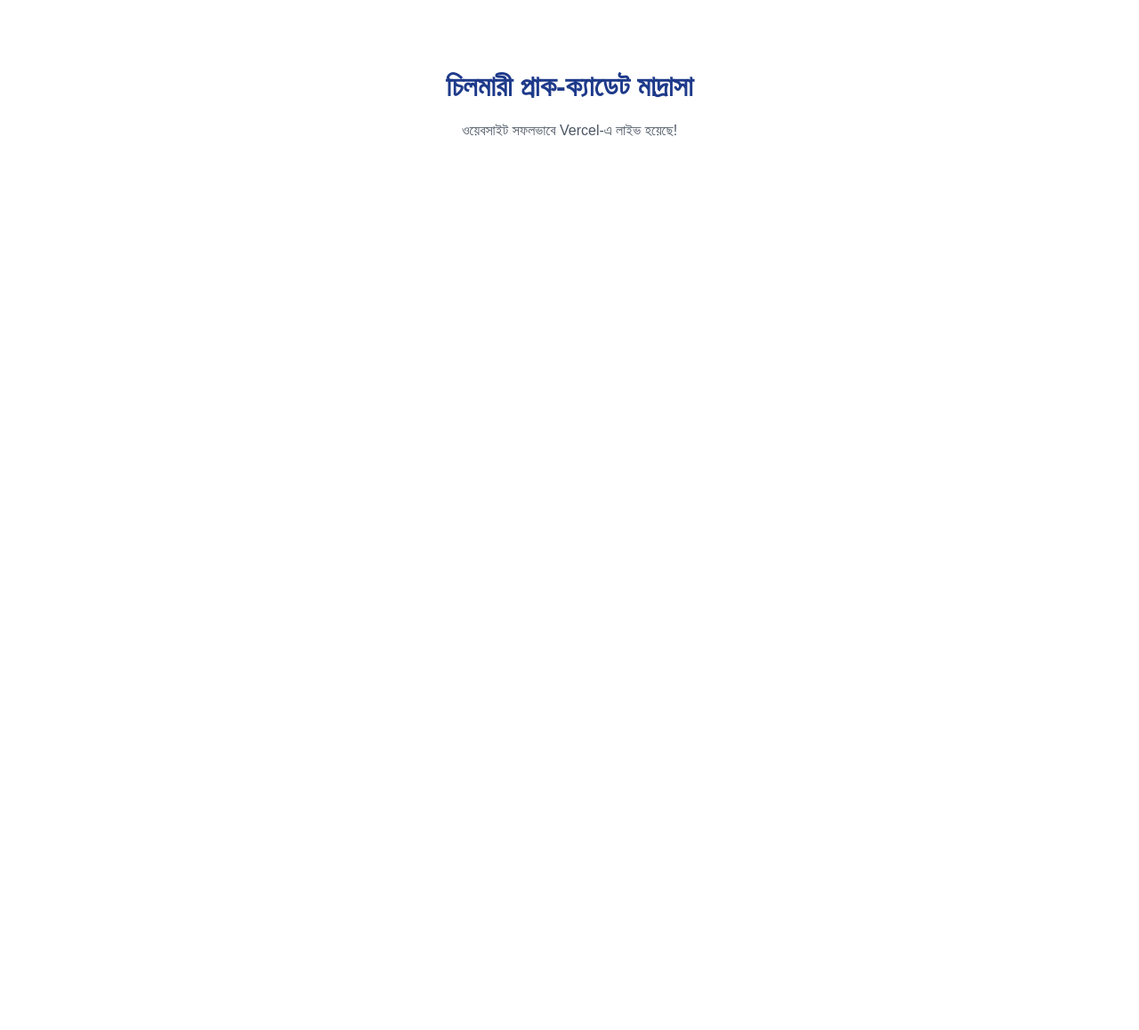
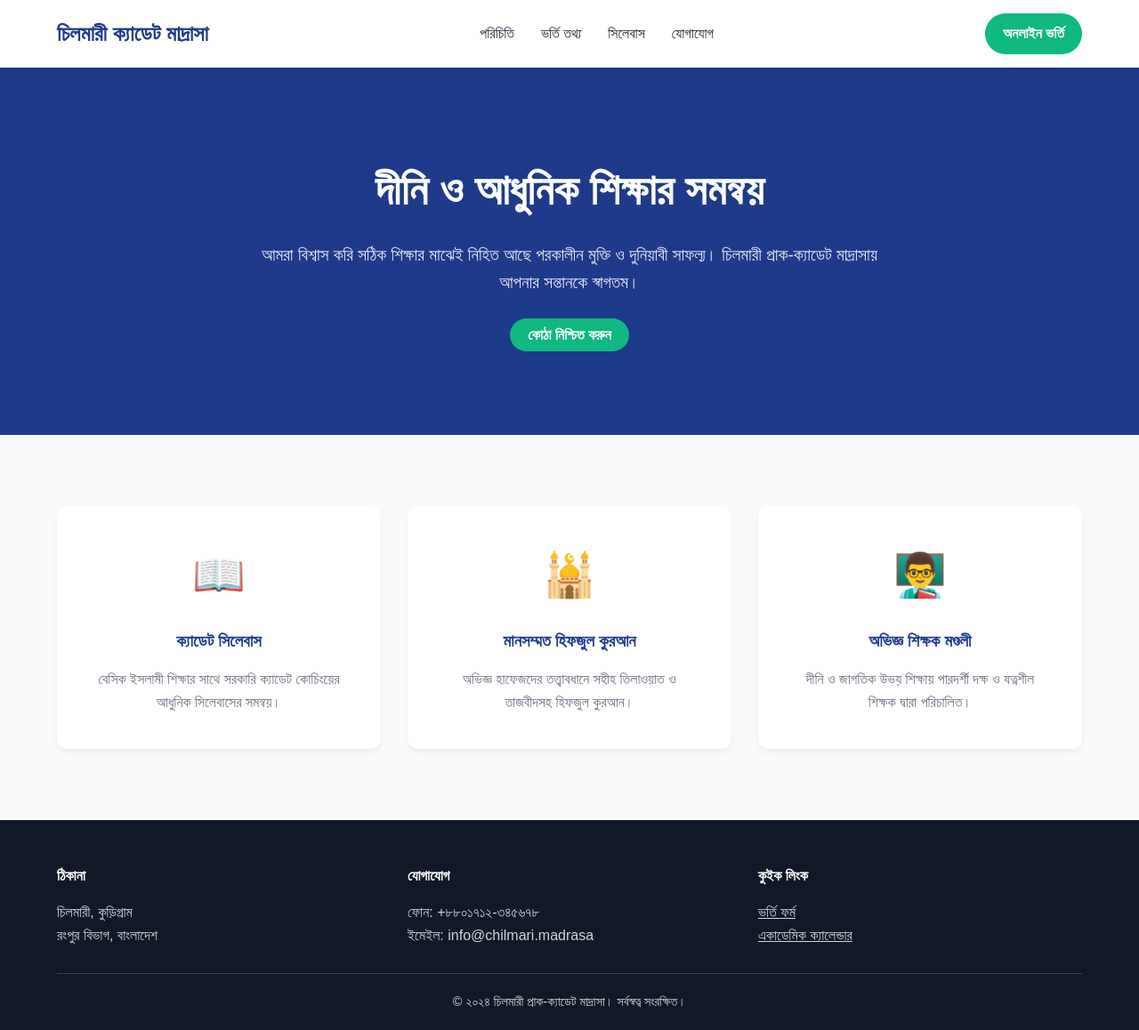
Before and after one commit to firojhasan8080-debug/chilmari-pre-cadet-madrasa, a React (Vite) app: page / in a window 1280 px wide. Shown: the whole page at 89% size. Before the commit the page ends 800 px from the top, so only its background shows below. Built offline with nearby package versions, Linux system fonts and the light colour scheme; a web font is replaced by a local one.

Commit message:
Update App.jsx

```diff
--- a/src/App.jsx
+++ b/src/App.jsx
@@ -1,10 +1,75 @@
+// src/App.jsx
 import React from 'react';
+import './App.css';
 
 export default function App() {
   return (
-    <div style={{ textAlign: 'center', padding: '50px', fontFamily: 'sans-serif' }}>
-      <h1 style={{ color: '#1e3a8a' }}>চিলমারী প্রাক-ক্যাডেট মাদ্রাসা</h1>
-      <p style={{ color: '#4b5563' }}>ওয়েবসাইট সফলভাবে Vercel-এ লাইভ হয়েছে!</p>
-    </div>
+    <>
+      {/* 1. HEADER / NAVIGATION */}
+      <header>
+        <a href="/" className="logo">
+          চিলমারী ক্যাডেট মাদ্রাসা
+        </a>
+        <ul className="nav-links">
+          <li><a href="#about">পরিচিতি</a></li>
+          <li><a href="#admission">ভর্তি তথ্য</a></li>
+          <li><a href="#curriculum">সিলেবাস</a></li>
+          <li><a href="#contact">যোগাযোগ</a></li>
+        </ul>
+        <a href="https://forms.gle/testlink" target="_blank" className="apply-btn">
+          অনলাইন ভর্তি
+        </a>
+      </header>
+
+      {/* 2. HERO SECTION */}
+      <section className="hero">
+        <h1>দীনি ও আধুনিক শিক্ষার সমন্বয়</h1>
+        <p>আমরা বিশ্বাস করি সঠিক শিক্ষার মাঝেই নিহিত আছে পরকালীন মুক্তি ও দুনিয়াবী সাফল্য। চিলমারী প্রাক-ক্যাডেট মাদ্রাসায় আপনার সন্তানকে স্বাগতম।</p>
+        <a href="#admission" className="apply-btn">কোঠা নিশ্চিত করুন</a>
+      </section>
+
+      {/* 3. KEY FEATURES / ABOUT US */}
+      <section id="about" className="features">
+        <div className="feature-card">
+          <div className="icon">📖</div>
+          <h3>ক্যাডেট সিলেবাস</h3>
+          <p>বেসিক ইসলামী শিক্ষার সাথে সরকারি ক্যাডেট কোচিংয়ের আধুনিক সিলেবাসের সমন্বয়।</p>
+        </div>
+        <div className="feature-card">
+          <div className="icon">🕌</div>
+          <h3>মানসম্মত হিফজুল কুরআন</h3>
+          <p>অভিজ্ঞ হাফেজদের তত্ত্বাবধানে সহীহ তিলাওয়াত ও তাজবীদসহ হিফজুল কুরআন।</p>
+        </div>
+        <div className="feature-card">
+          <div className="icon">👨‍🏫</div>
+          <h3>অভিজ্ঞ শিক্ষক মণ্ডলী</h3>
+          <p>দীনি ও জাগতিক উভয় শিক্ষায় পারদর্শী দক্ষ ও যত্নশীল শিক্ষক দ্বারা পরিচালিত।</p>
+        </div>
+      </section>
+
+      {/* 4. FOOTER */}
+      <footer id="contact">
+        <div className="footer-content">
+          <div>
+            <h4>ঠিকানা</h4>
+            <p>চিলমারী, কুড়িগ্রাম</p>
+            <p>রংপুর বিভাগ, বাংলাদেশ</p>
+          </div>
+          <div>
+            <h4>যোগাযোগ</h4>
+            <p>ফোন: +৮৮০১৭১২-৩৪৫৬৭৮</p>
+            <p>ইমেইল: info@chilmari.madrasa</p>
+          </div>
+          <div>
+            <h4>কুইক লিংক</h4>
+            <a href="#admission" style={{color:'#d1d5db', display:'block'}}>ভর্তি ফর্ম</a>
+            <a href="#curriculum" style={{color:'#d1d5db', display:'block'}}>একাডেমিক ক্যালেন্ডার</a>
+          </div>
+        </div>
+        <div className="copyright">
+          &copy; ২০২৪ চিলমারী প্রাক-ক্যাডেট মাদ্রাসা। সর্বস্বত্ব সংরক্ষিত।
+        </div>
+      </footer>
+    </>
   );
 }
```
